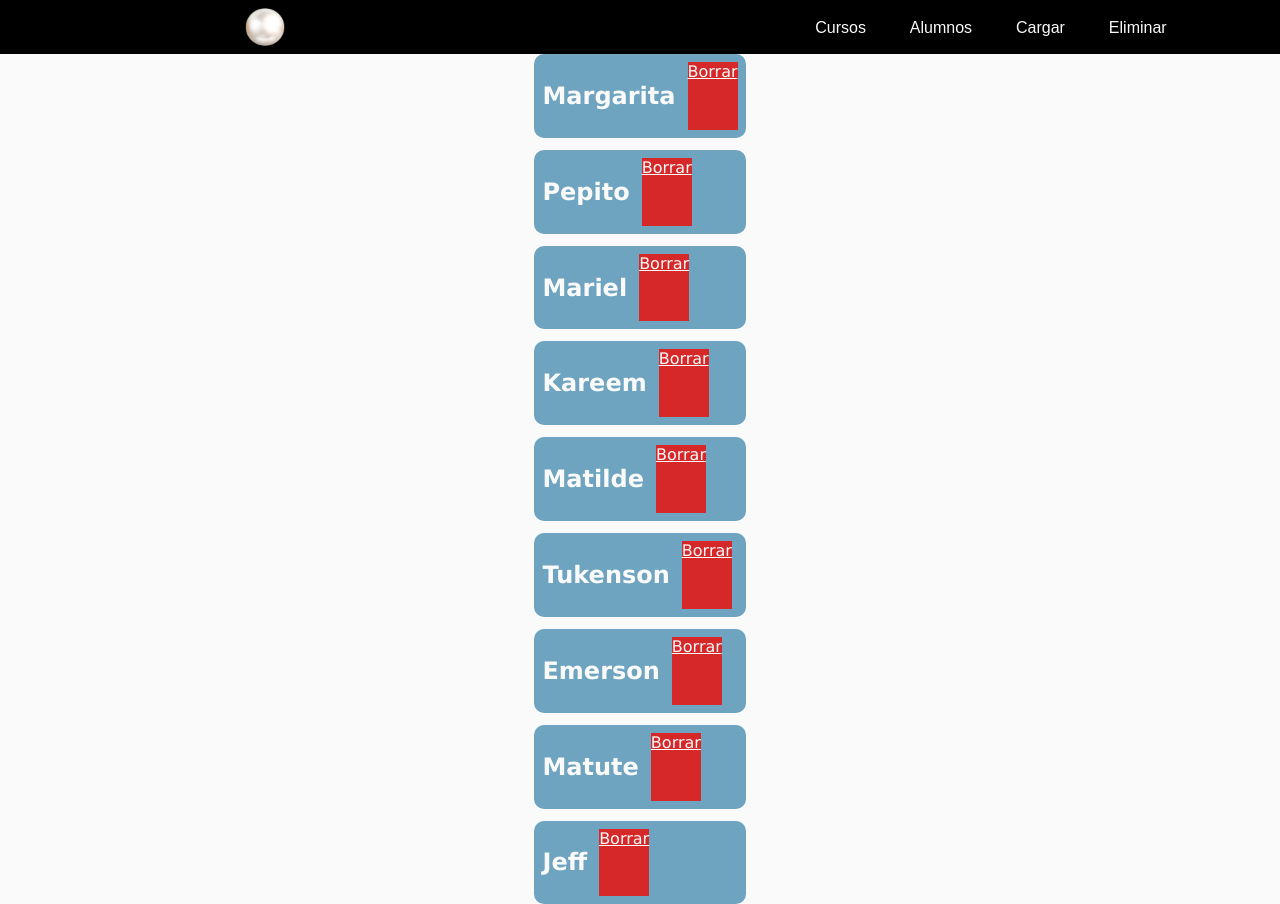
After one commit to Numa-diazdiva/django-ej, a Django app: page /eliminarAlumno/ in a window 1280 px wide. The commit adds this page. Run offline with Django 4.2, Linux system fonts and the light colour scheme; data comes from the database, SQL or seed files in the repository; both versions use the stored data as it was after the commit.

Commit message:
Un navbar y un poco de estilado

```diff
--- /dev/null
+++ b/adminCursos/static/adminCursos/estilos.css
@@ -0,0 +1,124 @@
+:root {
+    padding: 0;
+    margin: 0;
+}
+
+body {
+    padding: 0;
+    margin: 0;
+    background-color: #FAFAFA;
+    font-family: 'Open Sans', serif;
+}
+
+.navbar-container {
+    min-width: 100vw;
+    background-color: black;
+    padding: 0;
+}
+
+.navbar-nav {
+    display: flex;
+    flex-direction: row;
+    align-items: center;
+    justify-content: space-around;
+}
+.navbar-nav img {
+    width: 40px;
+ }
+
+.navbar-links {
+    display: flex;
+    flex-direction: row;
+    gap: 20%;
+ }
+
+
+.navbar-links a {
+    text-decoration: none;
+    font-family: sans-serif;
+    color: #FAFAFA;
+    transition: all 400ms ease;
+ }
+
+.navbar-link-item:hover {
+    transform: scale(1.5);
+    color: rgb(92, 92, 151);
+}
+
+.contenedor-gral {
+    display: flex;
+    flex-direction: column;
+    align-items: center;
+}
+
+.contenedor-gral h1 {
+    color: #6EA4BF;
+    font-weight: 400;
+}
+
+.content {
+    display: flex;
+    flex-direction: column;
+    min-width: 100vw;
+    align-items: center;
+}
+
+.titulo {
+    font-size: 48px;
+    font-family: 'Lucida Sans', 'Lucida Sans Regular', 'Lucida Grande', 'Lucida Sans Unicode', Geneva, Verdana, sans-serif;
+}
+
+.agregar-alumnos-contenedor {
+    display: flex;
+    flex-direction: column;
+    align-items: center;
+}
+
+.formulario {
+    display: flex;
+    flex-direction: column;
+    gap: 12px;
+}
+
+.boton {
+    padding: 10px;
+    color: #FAFAFA;
+    background-color: #0077b6;
+    border: 0px;
+    border-radius: 8px;
+    cursor: pointer;
+    transition: all 400ms ease;
+}
+
+.boton:hover {
+    opacity: 0.8;
+}
+
+.alumno-card {
+    display: flex;
+    flex-direction: row;
+    background-color: #6EA4BF;
+    gap: 12px;
+    padding: 8px;
+    border-radius: 10px;
+    font-family: 'Lucida Sans', 'Lucida Sans Regular', 'Lucida Grande', 'Lucida Sans Unicode', Geneva, Verdana, sans-serif;
+    font-weight: 200;
+    color: #FAFAFA;
+}
+
+.delete-button {
+    background-color: #d62828;
+    color: #FAFAFA;
+    cursor: pointer;
+    transition: all 400ms ease;
+}
+
+.delete-button:hover {
+    opacity: 0.8;
+}
+
+.grilla-cards {
+    display: flex;
+    flex-direction: column;
+    gap: 12px;
+}
--- /dev/null
+++ b/adminCursos/templates/base.html
@@ -0,0 +1,28 @@
+{% load static %}
+<!DOCTYPE html>
+<html>
+    <head>
+        <meta charset="utf-8">
+        <meta http-equiv="X-UA-Compatible" content="IE=edge">
+        <title>AP - Django</title>
+        <meta name="description" content="">
+        <meta name="viewport" content="width=device-width, initial-scale=1">
+        <link rel="stylesheet" href="{% static 'adminCursos/estilos.css' %}">
+    </head>
+    <body>
+        <nav class="navbar-container">
+            <div class="navbar-nav">
+                <img src={% static 'img/perla.png' %} />
+                <ul class="navbar-links">
+                    <li><a class="navbar-link-item" href={% url "listar_cursos"  %}>Cursos</a></li>
+                    <li><a class="navbar-link-item" href={% url "listar_alumnos"  %}>Alumnos</a></li>
+                    <li><a class="navbar-link-item" href={% url "cargar_alumnos_file"  %}>Cargar</a></li>
+                    <li><a class="navbar-link-item" href={% url "eliminar" %}>Eliminar</a></li>
+                </ul>
+            </div>
+        </nav>
+        <div id="contenido" class="content">
+            {% block contenido %} {% endblock %}
+        </div>
+    </body>
+</html>
--- /dev/null
+++ b/adminCursos/templates/eliminar.html
@@ -0,0 +1,21 @@
+{% extends "base.html" %}
+<!DOCTYPE html>
+
+<html>
+    <head>
+
+    </head>
+
+    <body>
+        {% block contenido %}
+            <div class="grilla-cards" >
+                {% for alumno in alumnos %}
+                    <div class="alumno-card">
+                        <h2>{{ alumno.nombre }}</h2>
+                        <a class="delete-button" href={% url 'eliminar_alumno' alumno.dni %}>Borrar</a>
+                    </div>
+                {% endfor %}
+            </div>
+        {% endblock %}
+    </body>
+</html>
--- a/adminCursos/templates/listar_cursos.html
+++ b/adminCursos/templates/listar_cursos.html
@@ -1,10 +1,13 @@
+{% extends "base.html" %}
 <html>
     <body>
+        {% block contenido %}
             <h1> Cursos disponibles: </h1>
             <ul>
                 {% for curso in cursos %}
                     <li> Nombre: {{ curso.nombre }} </li>
                 {% endfor %}
             </ul>
+        {% endblock %}
     </body>
 </html>
--- a/adminCursos/urls.py
+++ b/adminCursos/urls.py
@@ -9,9 +9,11 @@ urlpatterns = [
     path("cargarAlumnos/", views.cargar_alumnos, name="cargar_alumnos"),
     path("cargarAlumnosFile", views.cargar_alumnos_file_upload, name="cargar_alumnos_file"),
     path("alumno/<int:dni>", views.alumno, name="alumno"),
+    path("eliminarAlumno/", views.eliminar, name="eliminar"),
     path("eliminarAlumno/<int:dni>", views.eliminar_alumno, name="eliminar_alumno"),
     path("eliminarAlumnoClase/<int:pk>", views.EliminarAlumno.as_view(), name="eliminar_alumno_clase"),
     path("asignarCurso/<int:dni>/<int:id_curso>", views.asignar_alumno_curso, name="asignar_curso"),
     path("alumnosPorCurso/<int:id_curso>", views.alumnos_por_curso, name="alumnos_curso"),
-    path("modificarAlumno/<int:dni>", views.modificar_alumno, name="modificar_alumno")
+    path("modificarAlumno/<int:dni>", views.modificar_alumno, name="modificar_alumno"),
+    path("modificarAlumnoClase/<int:pk>", views.AlumnoUpdateView.as_view(), name="modificar_alumno_clase")
 ]
--- a/adminCursos/views.py
+++ b/adminCursos/views.py
@@ -1,7 +1,8 @@
 from django.shortcuts import render, redirect
 from django.http import HttpResponse, HttpResponseBadRequest, HttpResponseNotFound, FileResponse, JsonResponse
-from django.views.generic.edit import DeleteView
+from django.views.generic.edit import DeleteView, UpdateView
 from django.views.decorators.csrf import csrf_exempt
+from django.urls import reverse_lazy
 import csv
 import json
 from .models import Alumno, Curso
@@ -79,6 +80,11 @@ def alumno(request, dni):
         return JsonResponse(alumno_res)
     return HttpResponseBadRequest("Solo aceptamos get")
 
+def eliminar(request):
+    """ Vista que muestra los alumnos para eliminarlos """
+    alumnos = Alumno.objects.all()
+    return render(request, "eliminar.html", { "alumnos": alumnos })
+
 @csrf_exempt
 def eliminar_alumno(request, dni):
     """ Elimina un alumno chequeando que exista previamente en la base de datos """
@@ -87,13 +93,14 @@ def eliminar_alumno(request, dni):
     except:
         return HttpResponseNotFound("El alumno no existe en la base de datos")
 
-    if request.method == "DELETE":
+    if request.method == "DELETE" or request.method == "POST":
         alumno.delete()
-        return HttpResponse("Se borró lo que es el alumno")
+        return redirect("listar_alumnos")
 
     return render(request, "alumno_eliminar.html", {"alumno": alumno})
 
 def alumnos_por_curso(request, id_curso):
+    """ Retorna la información de los alumnos correspondientes al curso pasado por parámetro en formato JSON """
     try:
         alumnos = Alumno.objects.filter(curso__id=id_curso)
         lista_alumnos = []
@@ -111,6 +118,7 @@ def alumnos_por_curso(request, id_curso):
 
 @csrf_exempt
 def modificar_alumno(request, dni):
+    """ Modifica la información de un alumno siempre que el método sea PUT y haya un json en el body con el formato acorde """
     response = HttpResponseBadRequest("Sólo se acepta el método PUT")
     if request.method == "PUT":
         try:
@@ -129,6 +137,7 @@ def modificar_alumno(request, dni):
     return response
 
 def alumno_query_param(request):
+    """ Una alternativa al parámetro del dni por url, para ejemplificar el uso de query params """
     query = request.GET
     try:
         dni = query["dni"]
@@ -167,3 +176,11 @@ def eliminar_alumno_get(request, dni):
     else:
         return HttpResponseBadRequest("Bad request")
     return HttpResponse("Se borró lo que es el alumno")
+
+
+class AlumnoUpdateView(UpdateView):
+    """ Generic view para hacer un update del modelo """
+    model = Alumno
+    fields = ["nombre", "apellido"]
+    template_name = "alumno_editar.html"
+    success_url = "/listarAlumnos"
```
Also changed, not shown: adminCursos/static/adminCursos/index.css (deleted, +0 -19 lines), adminCursos/templates/alumno_editar.html (added, +8 -0 lines), adminCursos/templates/cargar_alumnos.html (+10 -5 lines), adminCursos/templates/index.html (+4 -3 lines), adminCursos/templates/listar_alumnos.html (+4 -5 lines), csv_carga.csv (+3 -6 lines), adminCursos/static/img/perla.png (added), db.sqlite3. Lines whose indentation alone changed are shown as unchanged.
